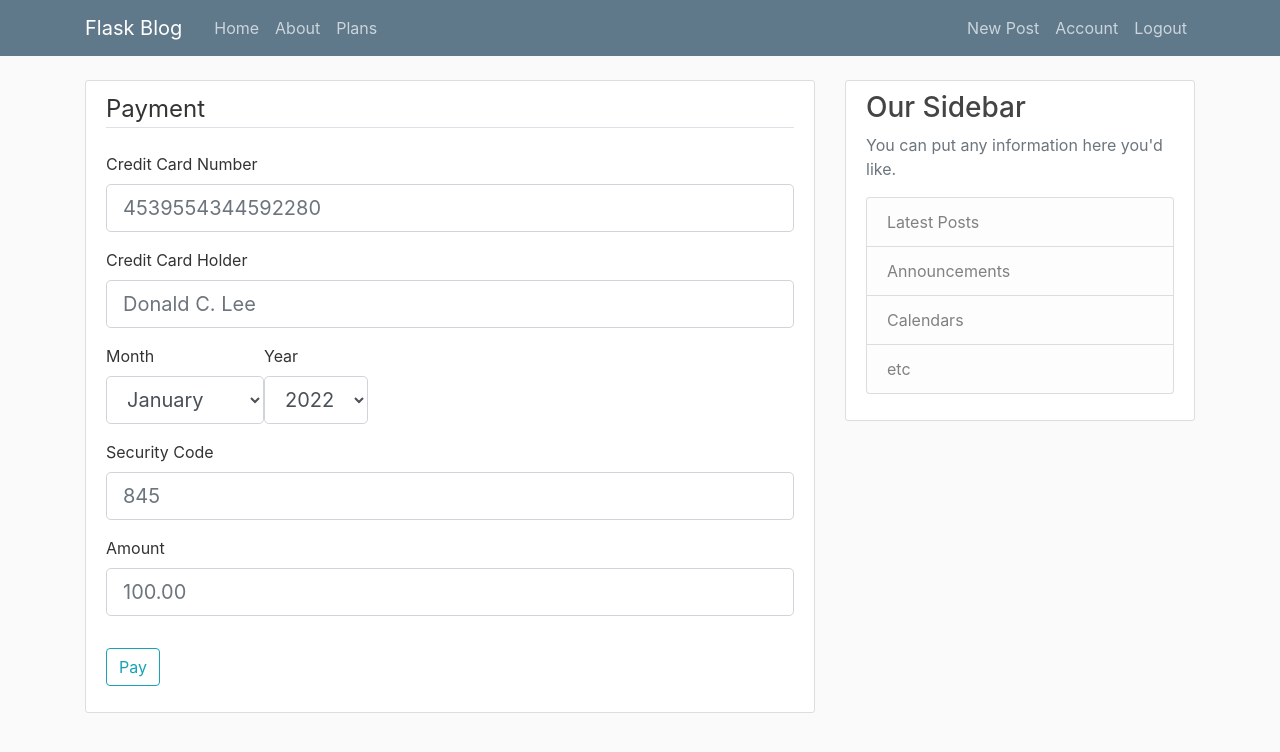
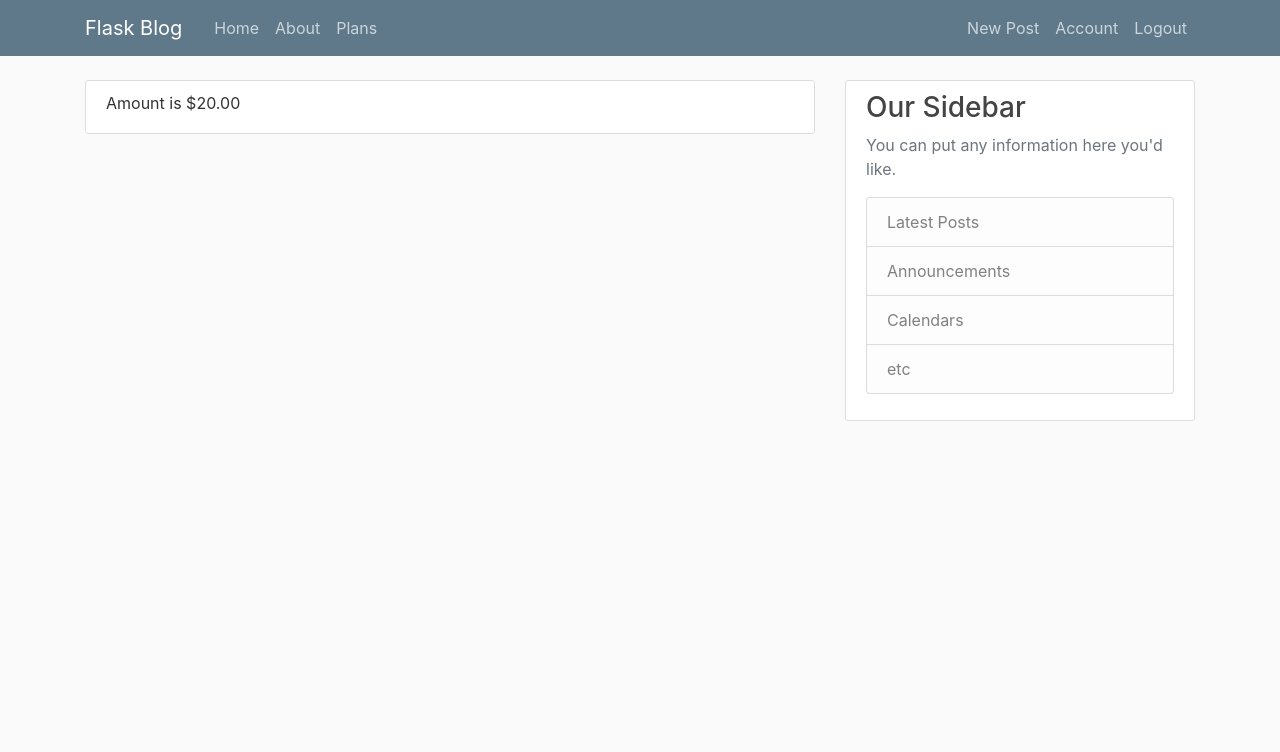
Before and after one commit to lgf2111/ay1-aspj-webapp, a Flask app: page /plans/get-premium in a window 1280 px wide. Shown: the top 752 px of the page. Run offline with Flask 2, Linux system fonts and the light colour scheme; the visitor is signed in with stand-in values (Sample User, id 1); data comes from the database, SQL or seed files in the repository; both versions use the stored data as it was after the commit; some libraries are stand-ins or nearby versions.

Commit message:
implemented stripe for credit card

```diff
--- a/flaskblog/main/forms.py
+++ b/flaskblog/main/forms.py
@@ -15,7 +15,7 @@ class PaymentForm(FlaskForm):
             'Credit Card Number',
             [
                 DataRequired(),
-                Length(min=13, max=16, message="Invalid Credit Card Number")
+                Length(16, 16, message="Invalid Credit Card Number")
             ]
         )
     CardHolder = StringField(
@@ -39,11 +39,11 @@ class PaymentForm(FlaskForm):
                                                                         ('12', 'December')],
         )
 
-    ExpirationDateYY = SelectField('Year', [DataRequired(),], choices= [('22', '2022'),
-                                                                        ('23', '2023'),
-                                                                        ('24', '2024'),
-                                                                        ('25', '2025'),
-                                                                        ('26', '2026')],
+    ExpirationDateYY = SelectField('Year', [DataRequired(),], choices= [('2022', '2022'),
+                                                                        ('2023', '2023'),
+                                                                        ('2024', '2024'),
+                                                                        ('2025', '2025'),
+                                                                        ('2026', '2026')],
         )
 
 
--- a/flaskblog/main/routes.py
+++ b/flaskblog/main/routes.py
@@ -2,10 +2,12 @@ from crypt import methods
 from flask import render_template, request, Blueprint, redirect, url_for, flash
 from flask.json import jsonify
 from flask_login import current_user
+from flaskblog import stripe_keys
 from flaskblog.models import Post
 from flaskblog.main.forms import PaymentForm
 import urllib
 import json
+import stripe
 
 main = Blueprint('main', __name__)
 
@@ -40,20 +42,28 @@ def plans():
 @main.route("/plans/get-premium", methods=["GET","POST"])
 def get_premium():
     if not current_user.is_authenticated:
-        flash("Please login or register first.", "danger")
+        flash("Please login or register first.", "info")
         return redirect(url_for('users.login'))
-    form = PaymentForm()
-    if form.validate_on_submit():
-        credit_card = {
-        'CreditCardNumber': form.CreditCardNumber.data,
-        'CardHolder': form.CardHolder.data,
-        'ExpirationDateMM': form.ExpirationDateMM.data,
-        'ExpirationDateYY': form.ExpirationDateYY.data,
-        'SecurityCode': form.SecurityCode.data,
-        'Amount': form.Amount.data,
-        }
-        return jsonify(credit_card)
-    return render_template('main/get-premium.html', title='Get Premium', form=form)
+    return render_template('main/get-premium.html', title='Get Premium', key=stripe_keys['publishable_key'])
+
+
+@main.route("/charge", methods=["POST"])
+def charge_premium():
+    if not current_user.is_authenticated:
+        flash("Please login or register first.", "info")
+        return redirect(url_for('users.login'))
+    amount = 2000
+    customer = stripe.Customer.create(
+        email=current_user.email,
+        source=request.form['stripeToken']
+    )
+    charge = stripe.Charge.create(
+        customer=customer.id,
+        amount=amount,
+        currency='sgd',
+        description='Premium Plan Purchase'
+    )
+    return render_template('main/charge.html', title='Payment Success', amount=amount)
 
 
 # Test Sentry
--- /dev/null
+++ b/flaskblog/templates/main/charge.html
@@ -0,0 +1,4 @@
+{% extends "layout.html" %}
+{% block content %}
+    <h2>Thanks, you paid <strong>$20.00</strong>!</h2>
+{% endblock content %}
--- a/flaskblog/templates/main/get-premium.html
+++ b/flaskblog/templates/main/get-premium.html
@@ -1,108 +1,19 @@
 {% extends 'layout.html' %}
 {% block content %}
 <div class="content-section">
-    <form method="POST" action="">
-        {{ form.hidden_tag() }}
-        <fieldset class="form-group">
-            <legend class="border-bottom mb-4">Payment</legend>
-            <div class="form-group">
-                {{ form.CreditCardNumber.label(class="form-control-label") }}
+    <form action="/charge" method="post">
+        <article>
+          <label>
+            <span>Amount is $20.00</span>
+          </label>
+        </article>
 
-                {% if form.CreditCardNumber.errors %}
-                    {{ form.CreditCardNumber(class="form-control form-control-lg is-invalid") }}
-                    <div class="invalid-feedback">
-                        {% for error in form.CreditCardNumber.errors %}
-                            <span>{{ error }}</span>
-                        {% endfor %}
-                    </div>
-                {% else %}
-                    {{ form.CreditCardNumber(class="form-control form-control-lg", placeholder="4539554344592280") }}
-                {% endif %}
-            </div>
-            <div class="form-group">
-                {{ form.CardHolder.label(class="form-control-label") }}
-                {% if form.CardHolder.errors %}
-                    {{ form.CardHolder(class="form-control form-control-lg is-invalid") }}
-                    <div class="invalid-feedback">
-                        {% for error in form.CardHolder.errors %}
-                            <span>{{ error }}</span>
-                        {% endfor %}
-                    </div>
-                {% else %}
-                    {{ form.CardHolder(class="form-control form-control-lg", placeholder="Donald C. Lee") }}
-                {% endif %}
-            </div>
-            <div class="d-flex">
-                <div class="form-group">
-                    {{ form.ExpirationDateMM.label(class="form-control-label") }}
-                    {% if form.ExpirationDateMM.errors %}
-                        {{ form.ExpirationDateMM(class="form-control form-control-lg is-invalid") }}
-                        <div class="invalid-feedback">
-                            {% for error in form.ExpirationDateMM.errors %}
-                                <span>{{ error }}</span>
-                            {% endfor %}
-                        </div>
-                    {% else %}
-                        {{ form.ExpirationDateMM(class="form-control form-control-lg", placeholder="02/2026") }}
-                    {% endif %}
-                </div>
-                <div class="form-group">
-                    {{ form.ExpirationDateYY.label(class="form-control-label") }}
-                    {% if form.ExpirationDateYY.errors %}
-                        {{ form.ExpirationDateYY(class="form-control form-control-lg is-invalid") }}
-                        <div class="invalid-feedback">
-                            {% for error in form.ExpirationDateYY.errors %}
-                                <span>{{ error }}</span>
-                            {% endfor %}
-                        </div>
-                    {% else %}
-                        {{ form.ExpirationDateYY(class="form-control form-control-lg", placeholder="02/2026") }}
-                    {% endif %}
-                </div>
-            </div>
-            <div class="form-group">
-                {{ form.SecurityCode.label(class="form-control-label") }}
-                {% if form.SecurityCode.errors %}
-                    {{ form.SecurityCode(class="form-control form-control-lg is-invalid") }}
-                    <div class="invalid-feedback">
-                        {% for error in form.SecurityCode.errors %}
-                            <span>{{ error }}</span>
-                        {% endfor %}
-                    </div>
-                {% else %}
-                    {{ form.SecurityCode(class="form-control form-control-lg", placeholder="845") }}
-                {% endif %}
-            </div>
-            <div class="form-group">
-                {{ form.Amount.label(class="form-control-label") }}
-                {% if form.Amount.errors %}
-                    {{ form.Amount(class="form-control form-control-lg is-invalid") }}
-                    <div class="invalid-feedback">
-                        {% for error in form.Amount.errors %}
-                            <span>{{ error }}</span>
-                        {% endfor %}
-                    </div>
-                {% else %}
-                    {{ form.Amount(class="form-control form-control-lg", placeholder="100.00") }}
-                {% endif %}
-                <style>
-                    /* Chrome, Safari, Edge, Opera */
-                    input::-webkit-outer-spin-button,
-                    input::-webkit-inner-spin-button {
-                    -webkit-appearance: none;
-                    margin: 0;
-                    }
-
-                    /* Firefox */
-                    input[type=number] {
-                    -moz-appearance: textfield;
-                    }
-                </style>
-            </div>
-        </fieldset>
-        <div class="form-group">
-            {{ form.submit(class="btn btn-outline-info") }}
-        </div>
+        <script src="https://checkout.stripe.com/checkout.js" class="stripe-button"
+                data-key="{{ key }}"
+                data-description="Premium Plan Purchase"
+                data-amount="2000"
+                data-currency="sgd"
+                data-locale="auto"></script>
     </form>
 </div>
 {% endblock content %}
--- a/run.py
+++ b/run.py
@@ -8,5 +8,6 @@ app = create_app()
 
 
 if __name__ == '__main__':
-    app.run(debug=True, ssl_context='adhoc')
+    # app.run(debug=True, ssl_context='adhoc')
+    app.run(debug=True)
     # USE FLASK RUN WHEN REVIEWING
```
Also changed, not shown: flaskblog/__init__.py (+12 -0 lines), flaskblog/users/routes.py (+7 -1 lines), flaskblog/site.db, monitor/dashboard.db, 1 other file.
